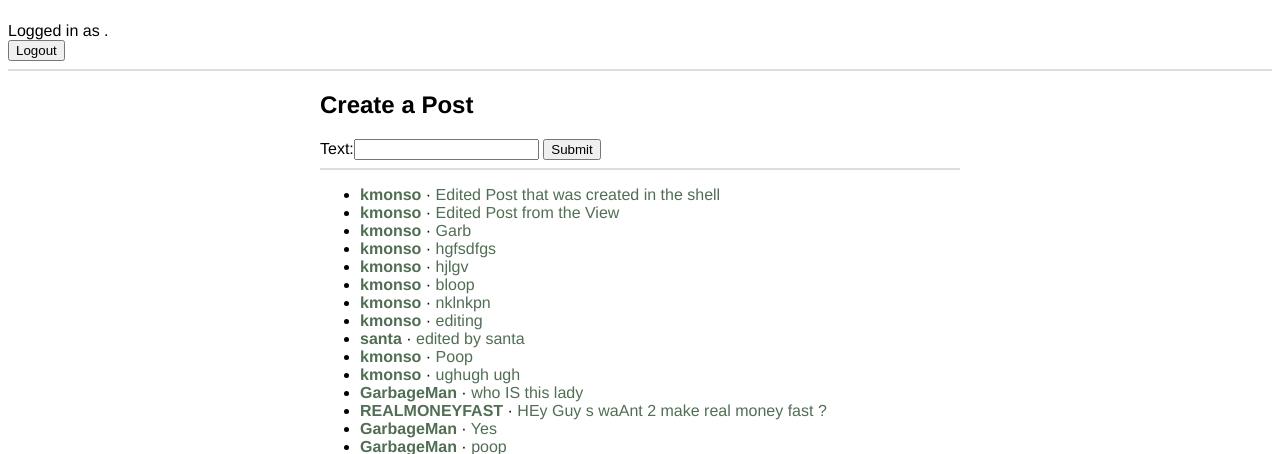
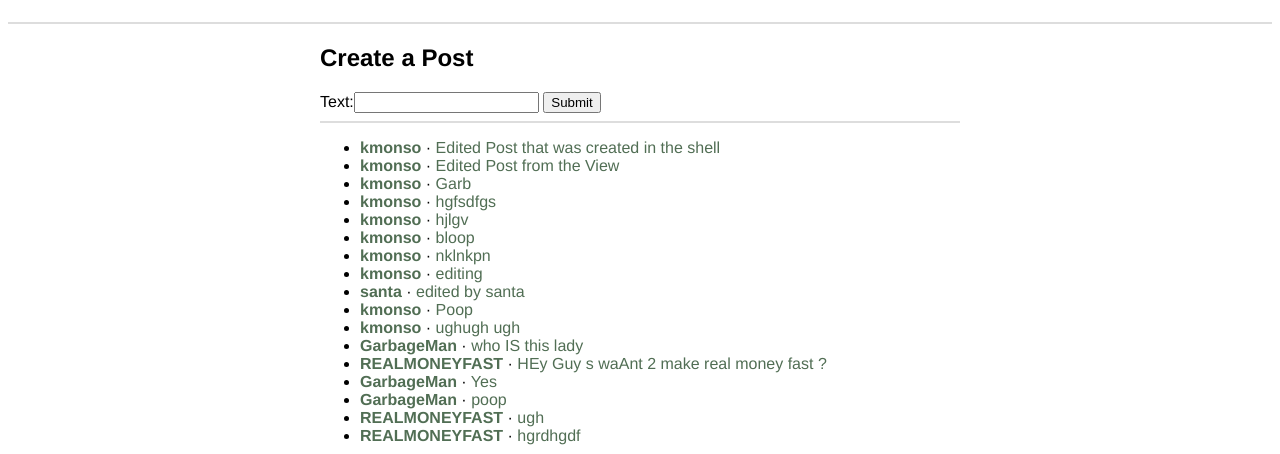
Before and after one commit to celltowertrees/twitterclone, a Django app: template twiclone/twitter_clone/templates/twitter_clone/index.html in a window 1280 px wide. Shown: the part 58-512 px from the top of the page. Run offline with Django 3.2, Linux system fonts and the light colour scheme; the template is opened without the code that fills it: values that come from a table or form of the project are taken from there, others are empty; data comes from the database, SQL or seed files in the repository; parts of the project's set-up code (start-up, migrations or seed data) failed here and were passed over.

Commit message:
only an authenticated user sees logout module

```diff
--- a/twiclone/twitter_clone/templates/twitter_clone/base.html
+++ b/twiclone/twitter_clone/templates/twitter_clone/base.html
@@ -8,12 +8,14 @@
     <header>
         <h1><a href="{% url 'feed:index' %}">Twitter Clone Feed</a></h1>
     </header>
-    <aside>
-        Logged in as {{ user.username }}.
-        <form action="{% url 'feed:logout_user' %}" method="POST">
-        {% csrf_token %}
-            <input type="submit" value="Logout" />
-        </form>
+    <aside class="login">
+        {% if user.is_authenticated %}
+            Logged in as {{ user.username }}.
+            <form action="{% url 'feed:logout_user' %}" method="POST">
+            {% csrf_token %}
+                <input type="submit" value="Logout" />
+            </form>
+        {% endif %}
     </aside>
     <hr />
     <main>
```
